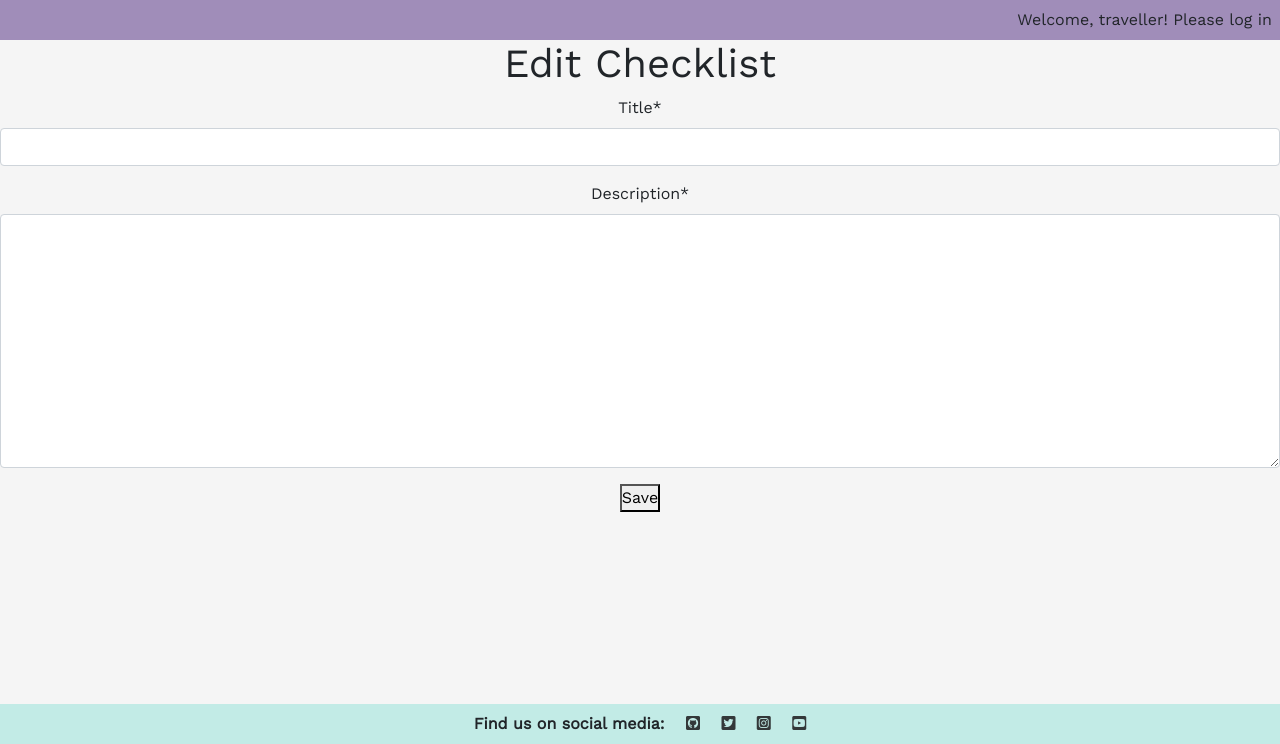
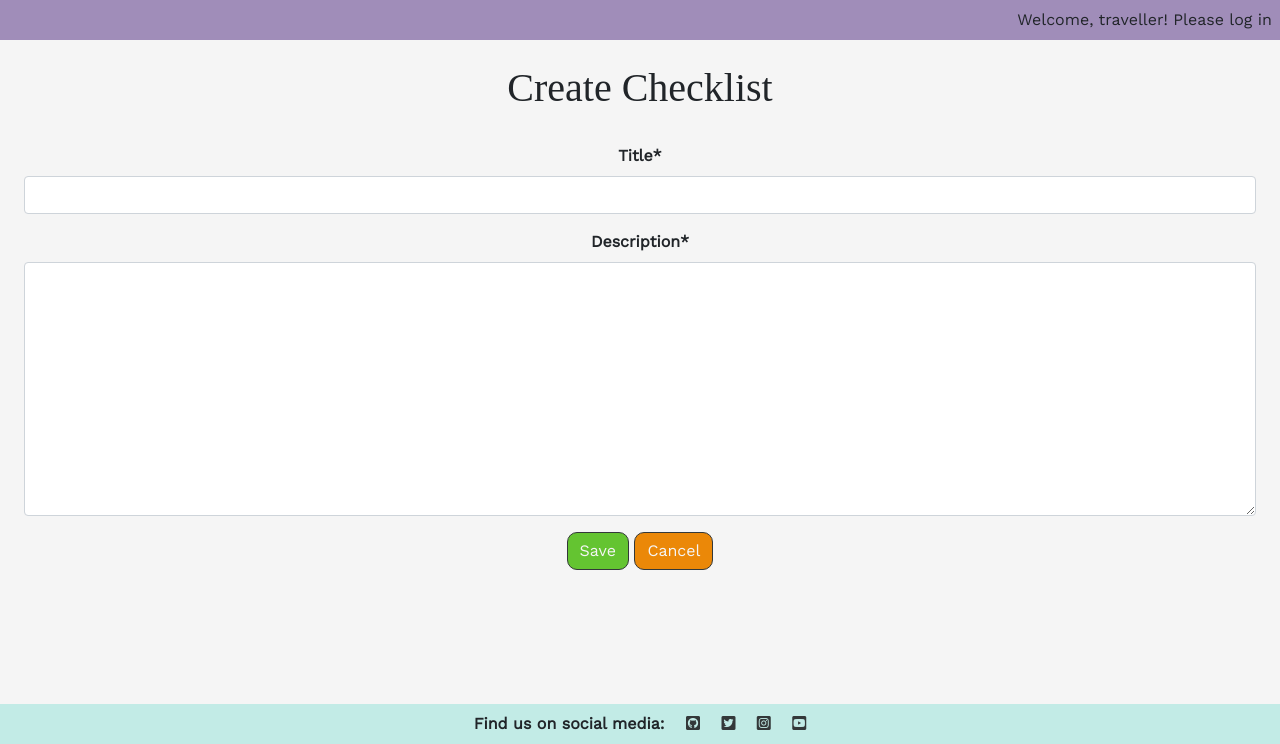
Before and after one commit to petra66orii/timeless-travel, a Django app: page /checklists/create/ in a window 1280 px wide. Shown: the part 56-800 px from the top of the page. Run offline with Django 4.2, Linux system fonts and the light colour scheme; some libraries are stand-ins or nearby versions; some web fonts are replaced.

Commit message:
Style checklist form

```diff
--- a/checklists/templates/checklists/checklist_form.html
+++ b/checklists/templates/checklists/checklist_form.html
@@ -2,14 +2,17 @@
 {% load crispy_forms_tags %}
 
 {% block content %}
-<h1>{% if view.title %}
+<h1 class="page-title my-3 p-2">{% if view.title %}
     {{ view.title }}
     {% else %}
-    Edit Checklist
+    Create Checklist
     {% endif %}</h1>
-<form method="post">
+<form class="m-3 p-2 fw-bold" method="post">
     {% csrf_token %}
     {{ form | crispy }}
-    <button type="submit">Save</button>
+    <div>
+        <button class="btn btn-green mb-5 mt-0" type="submit">Save</button>
+        <button class="mb-5 mt-0 btn btn-orange"><a href="{% url 'profile' %}">Cancel</a></button>
+    </div>
 </form>
 {% endblock %}
--- a/static/css/style.css
+++ b/static/css/style.css
@@ -73,6 +73,7 @@ main {
 
 .btn:hover {
     background-color: #1c565f;
+    color: whitesmoke;
 }
 
 .btn a:hover {
@@ -118,6 +119,7 @@ main {
 
 .btn-green {
     background-color: #64C431;
+    color: whitesmoke;
 }
 
 .btn-green a, .btn-red, .btn-orange a {
```
